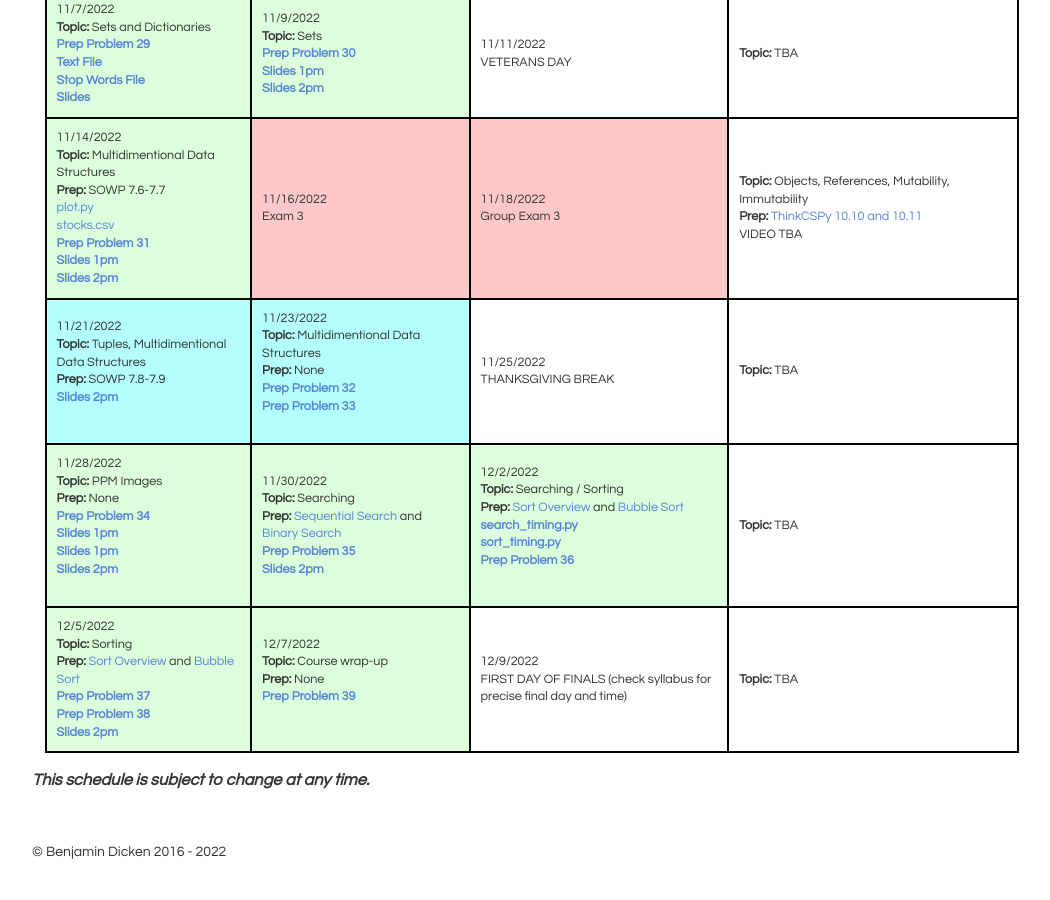
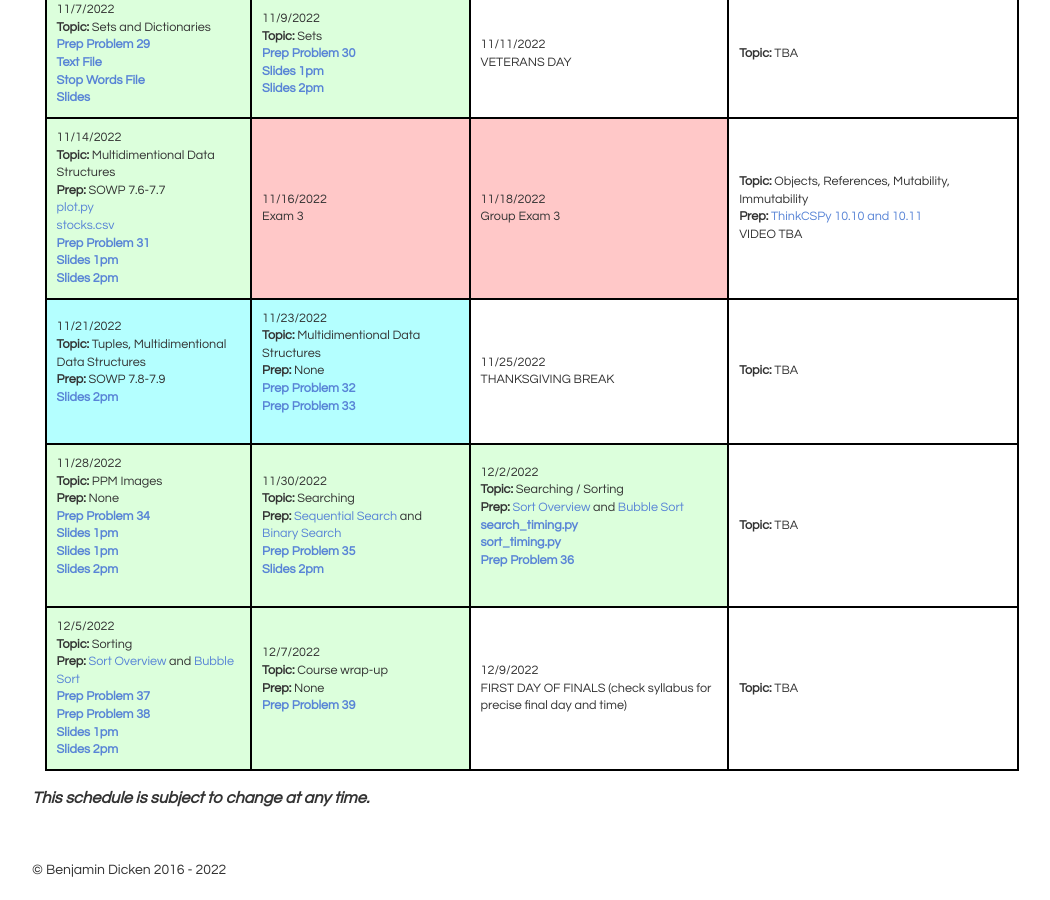
Before and after one commit to bddicken/cs110fall2022website, a Jekyll site: the page built from schedule/index.md, in a window 1280 px wide and 900 px high, scrolled down 1864 px. Shown: the whole window, without its empty margins (108-1158 px from the left). Built offline with Jekyll 4.4.1, drawn with Linux system fonts in a browser that asks for light colours.

Commit message:
Add sort slides

```diff
--- a/schedule/index.md
+++ b/schedule/index.md
@@ -506,6 +506,7 @@ The <b>Prep</b> for each day indicates the work you need to have completed <b>BE
                  <a href="https://runestone.academy/runestone/books/published/pythonds/SortSearch/TheBubbleSort.html">Bubble Sort</a> <br/>
     <a href="../preps/37/"><b>Prep Problem 37</b></a> <br/>
     <a href="../preps/38/"><b>Prep Problem 38</b></a> <br/>
+    <a href="./slides/39-sort.pdf"><b>Slides 1pm</b></a> <br/>
     <a href="./slides/35-sort-II-AP.pdf"><b>Slides 2pm</b></a> <br/>
   </td>
   <td class="topic-general">
```
Also changed, not shown: 1 other file.
